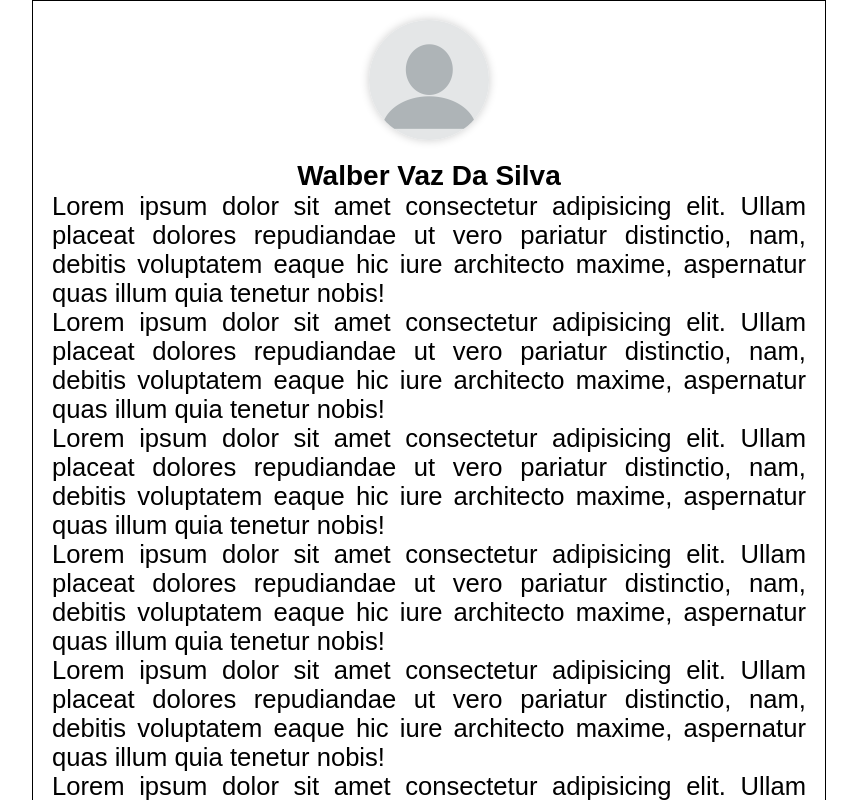
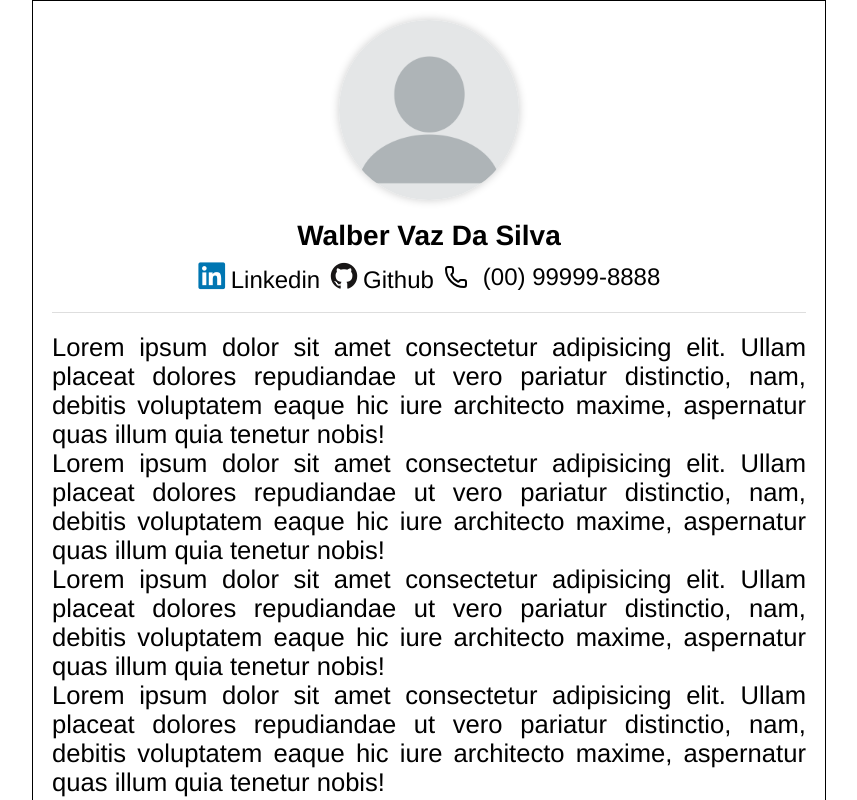
Before and after one commit to JeffDoni/curriculo-generation, a website: page index.html in a window 1280 px wide. Shown: the top 800 px of the page, without its empty margins (211-1068 px from the left). Drawn offline with nearby package versions, Linux system fonts and the light colour scheme.

Commit message:
feat: create new model curriculo basic(header)

```diff
--- a/assets/css/styles.css
+++ b/assets/css/styles.css
@@ -26,8 +26,21 @@
 body {
   width: 100%;
   height: 100vh;
-  font-family: Arial, Helvetica, sans-serif;
+  font-family: Helvetica, sans-serif;
   background-color: #FFF;
+}
+
+a {
+  text-decoration: none;
+  color: inherit;
+}
+
+a:hover {
+  text-decoration: none;
+}
+
+ul, li {
+  list-style: none;
 }
 /* ================================================ */
 
@@ -51,8 +64,8 @@ body {
 }
 
 #header img {
-  width: 120px;
-  height: 120px;
+  width: 180px;
+  height: 180px;
   object-fit: cover;
   object-position: center;
   border-radius: 50%;
@@ -87,4 +100,49 @@ body {
   text-align: justify;
   color: #000;
 }
+
+#social {
+  display: flex;
+  flex-direction: row;
+  justify-content: center;
+  align-items: center;
+  margin-top: 10px;
+}
+
+#social div {
+  display: flex;
+  justify-content: center;
+  align-items: center;
+  gap: 10px;
+}
+
+#social p {
+  display: flex;
+  justify-content: center;
+  align-items: center;
+  font-size: 1.6rem;
+  font-weight: 400;
+  text-align: center;
+  color: #000;
+}
+
+#social i {
+  font-size: 28px;
+}
+
+#social span {
+  font-size: 1.5rem;
+  font-weight: 400;
+  text-align: center;
+  color: #000;
+  font-family: Helvetica, sans-serif;
+  margin-left: 5px;
+}
+
+#line {
+  width: 100%;
+  height: 1px;
+  background-color: #dedede;
+  margin: 20px 0;
+}
 /* ================================================ */
--- a/index.html
+++ b/index.html
@@ -7,6 +7,7 @@
   <meta name="viewport" content="width=device-width, initial-scale=1.0">
   <title>Curriculo</title>
   <link rel="stylesheet" href="./assets/css/styles.css" />
+  <link rel="stylesheet" href="https://cdn.jsdelivr.net/gh/devicons/devicon@v2.15.1/devicon.min.css">
 </head>
 
 <body>
@@ -16,7 +17,21 @@
     <header id="header">
       <image src="./assets/imgs/profile.png" alt="profile" />
       <h1>Walber Vaz Da Silva</h1>
+      <section id="social">
+        <div>
+          <a href="https://www.linkedin.com/in/walber-vaz/" target="_blank">
+            <i class="devicon-linkedin-plain colored"><span>Linkedin</span></i>
+          </a>
+          <!-- github -->
+          <a href="https://www.github.com/walber-vaz" target="_blank">
+            <i class="devicon-github-original colored"><span>Github</span></i>
+          </a>
+          <!-- phone -->
+          <i icon-name="phone"></i><span>(00) 99999-8888</span>
+        </div>
+      </section>
     </header>
+    <div id="line"></div>
     <!-- Section para informações do currículo -->
     <section id="wrapper">
       <section id="content">
@@ -71,6 +86,10 @@
       </section>
     </section>
   </section>
+  <script src="https://unpkg.com/lucide@latest"></script>
+  <script>
+    lucide.createIcons();
+  </script>
 </body>
 
 </html>
```
